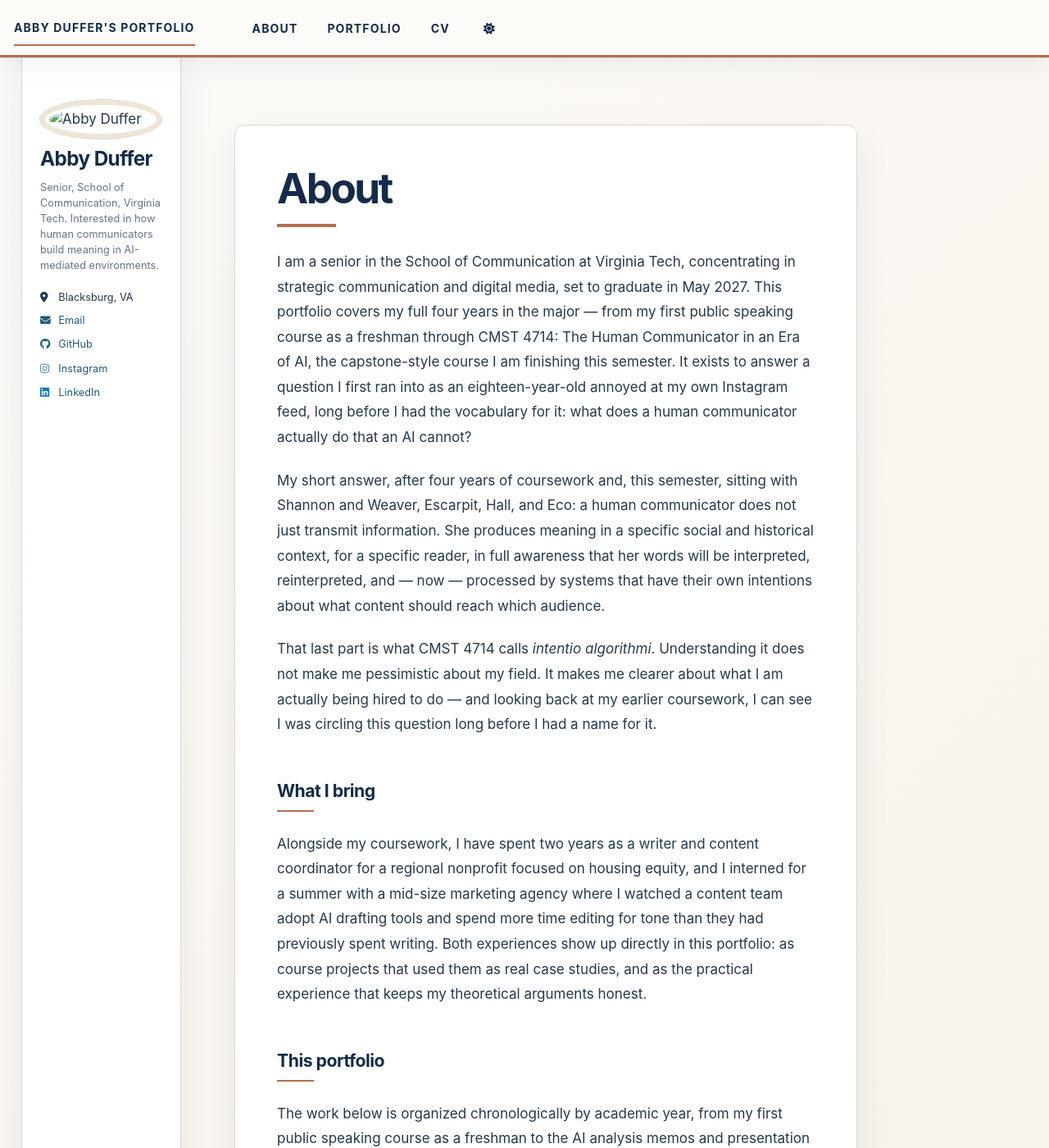
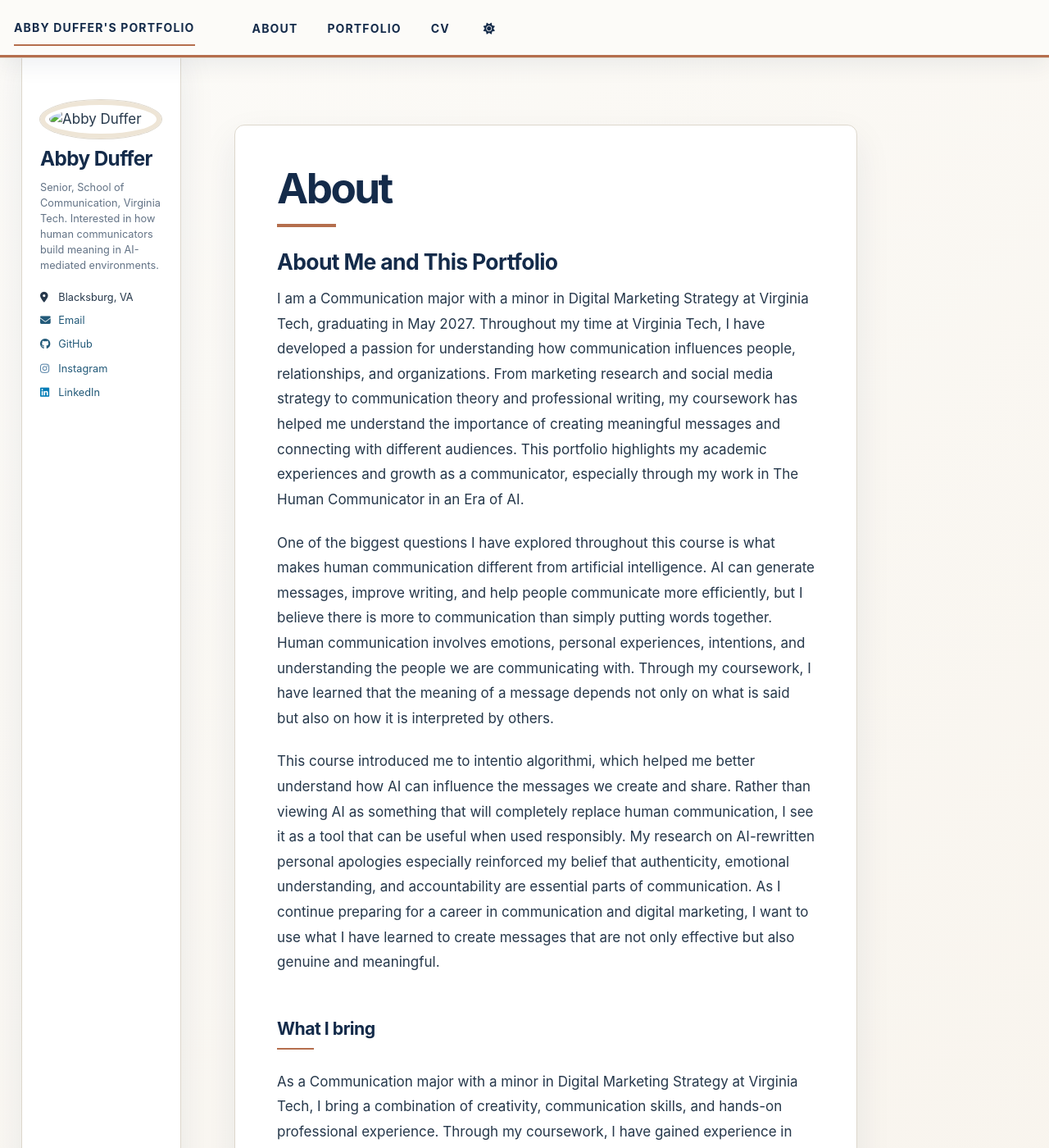
Before and after one commit to abbyduffer12/abbyduffer12.github.io, a Jekyll site: the page built from _pages/about.md, in a window 1280 px wide and 1400 px high. Shown: the whole window at 82% size. Built offline with Jekyll 4.4.1, drawn with Linux system fonts in a browser that asks for light colours; a script bundle is joined from its source files by our own code; library files that are not in the unit come from our copies; some of the changed text lies outside the part shown.

Commit message:
Revise 'About Me' section for clarity and detail
This portfolio highlights my academic work and professional experiences throughout my time at Virginia Tech, showcasing my growth as a communicator.

```diff
--- a/_pages/about.md
+++ b/_pages/about.md
@@ -12,44 +12,23 @@ redirect_from:
 <!-- WITH YOUR OWN CONTENT. DO NOT SUBMIT ROBIN HOKIE'S WORDS.    -->
 <!-- ============================================================ -->
 
-I am a senior in the School of Communication at Virginia Tech, concentrating in
-strategic communication and digital media, set to graduate in May 2027. This portfolio
-covers my full four years in the major — from my first public speaking course as a
-freshman through CMST 4714: The Human Communicator in an Era of AI, the capstone-style
-course I am finishing this semester. It exists to answer a question I first ran into as
-an eighteen-year-old annoyed at my own Instagram feed, long before I had the vocabulary
-for it: what does a human communicator actually do that an AI cannot?
+# About Me and This Portfolio
 
-My short answer, after four years of coursework and, this semester, sitting with
-Shannon and Weaver, Escarpit, Hall, and Eco: a human communicator does not just
-transmit information. She produces meaning in a specific social and historical context,
-for a specific reader, in full awareness that her words will be interpreted,
-reinterpreted, and — now — processed by systems that have their own intentions about
-what content should reach which audience.
+I am a Communication major with a minor in Digital Marketing Strategy at Virginia Tech, graduating in May 2027. Throughout my time at Virginia Tech, I have developed a passion for understanding how communication influences people, relationships, and organizations. From marketing research and social media strategy to communication theory and professional writing, my coursework has helped me understand the importance of creating meaningful messages and connecting with different audiences. This portfolio highlights my academic experiences and growth as a communicator, especially through my work in The Human Communicator in an Era of AI.
 
-That last part is what CMST 4714 calls *intentio algorithmi*. Understanding it does not
-make me pessimistic about my field. It makes me clearer about what I am actually being
-hired to do — and looking back at my earlier coursework, I can see I was circling this
-question long before I had a name for it.
+One of the biggest questions I have explored throughout this course is what makes human communication different from artificial intelligence. AI can generate messages, improve writing, and help people communicate more efficiently, but I believe there is more to communication than simply putting words together. Human communication involves emotions, personal experiences, intentions, and understanding the people we are communicating with. Through my coursework, I have learned that the meaning of a message depends not only on what is said but also on how it is interpreted by others.
+
+This course introduced me to intentio algorithmi, which helped me better understand how AI can influence the messages we create and share. Rather than viewing AI as something that will completely replace human communication, I see it as a tool that can be useful when used responsibly. My research on AI-rewritten personal apologies especially reinforced my belief that authenticity, emotional understanding, and accountability are essential parts of communication. As I continue preparing for a career in communication and digital marketing, I want to use what I have learned to create messages that are not only effective but also genuine and meaningful.
 
 ## What I bring
 
-Alongside my coursework, I have spent two years as a writer and content coordinator for
-a regional nonprofit focused on housing equity, and I interned for a summer with a
-mid-size marketing agency where I watched a content team adopt AI drafting tools and
-spend more time editing for tone than they had previously spent writing. Both
-experiences show up directly in this portfolio: as course projects that used them as
-real case studies, and as the practical experience that keeps my theoretical arguments
-honest.
+As a Communication major with a minor in Digital Marketing Strategy at Virginia Tech, I bring a combination of creativity, communication skills, and hands-on professional experience. Through my coursework, I have gained experience in marketing research, social media strategy, content creation, and understanding how messages influence different audiences. Outside the classroom, my internship with Hitachi Energy allowed me to apply these skills in a professional environment through community relations, employee engagement, internal communications, and event planning. These experiences have strengthened my ability to work with others, adapt to different situations, and communicate effectively with a variety of audiences. I enjoy taking on leadership roles, thinking creatively, and finding ways to connect with people. I bring a strong work ethic, a willingness to learn, and a passion for creating meaningful communication that makes an impact.
 
 ## This portfolio
 
-The work below is organized chronologically by academic year, from my first public
-speaking course as a freshman to the AI analysis memos and presentation I produced this
-fall in CMST 4714. None of it is a polished final product — each piece is a document of
-thinking in progress at a particular point in my education, and read together they are
-meant to show development, not just a final semester's output. The revision history of
-this repository shows how the CMST 4714 pieces specifically developed.
+This portfolio highlights my academic work and professional experiences throughout my time at Virginia Tech. It includes projects from my communication and marketing courses, along with work from my internship at Hitachi Energy. Through my coursework, I have gained experience in communication research, social media strategy, marketing, and understanding how messages influence different audiences. My internship allowed me to take what I learned in the classroom and apply it to real-world situations through internal communications, employee engagement, community relations, and content creation.
+
+Each project represents a different part of my growth as a student and communicator. Together, these experiences demonstrate how I have developed my creativity, communication skills, and ability to connect with different audiences. This portfolio is not only a collection of my work but also a reflection of what I have learned, the skills I have developed, and how I plan to continue growing as I prepare for my future career.
 
 <!-- ============================================================ -->
 <!-- END OF EXAMPLE. START YOUR OWN ABOUT PAGE ABOVE THIS LINE.  -->
```
